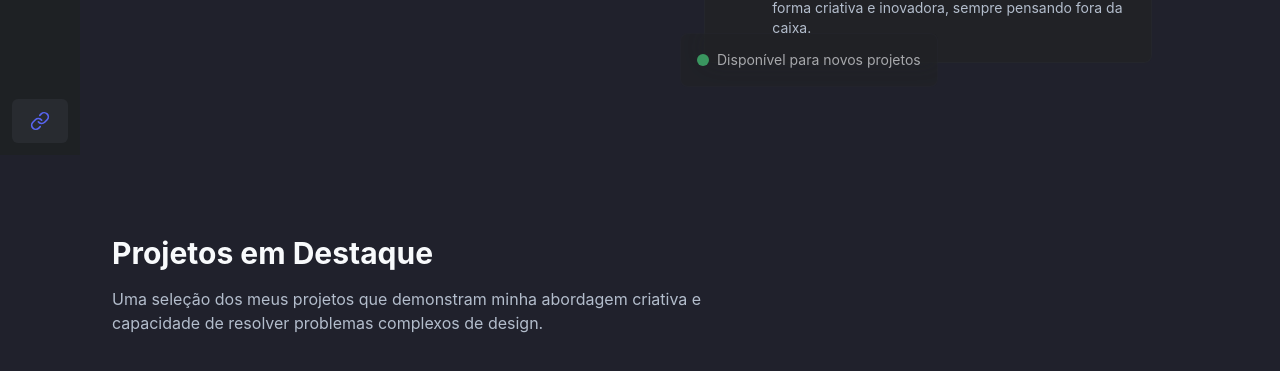
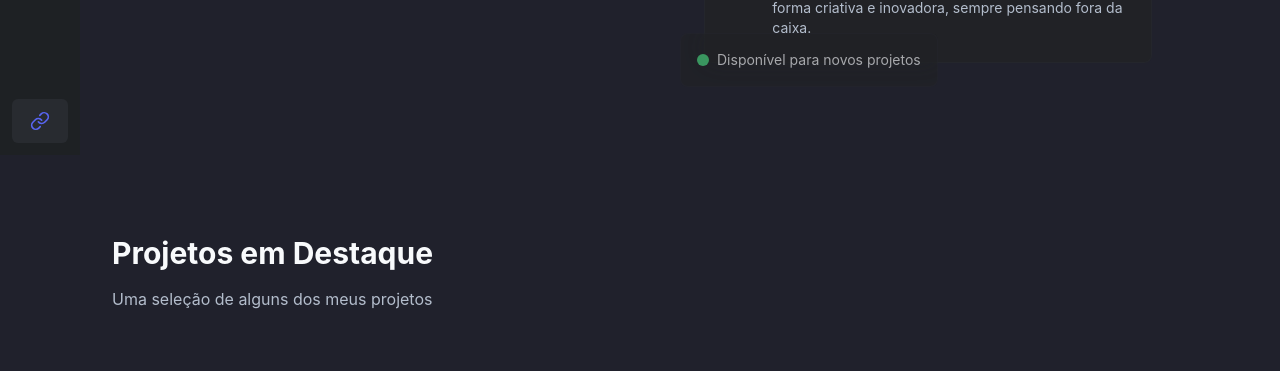
Before and after one commit to ColdTD/discord-design-ruhan, a React (Vite) app: page / in a window 1280 px wide. Shown: the part 645-1016 px from the top of the page. Built offline with nearby package versions, Linux system fonts and the light colour scheme.

Commit message:
Fix: Update project description
Update the description for the "Projetos em Destaque" section.

```diff
--- a/src/pages/Index.tsx
+++ b/src/pages/Index.tsx
@@ -1,4 +1,3 @@
-
 import React, { useState, useEffect } from 'react';
 import Navbar from '@/components/Navbar';
 import Sidebar from '@/components/Sidebar';
@@ -69,8 +68,7 @@ const Index: React.FC = () => {
           <div className="mb-12">
             <h2 className="text-3xl font-bold mb-4">Projetos em Destaque</h2>
             <p className="text-muted-foreground max-w-2xl">
-              Uma seleção dos meus projetos que demonstram minha abordagem criativa
-              e capacidade de resolver problemas complexos de design.
+              Uma seleção de alguns dos meus projetos
             </p>
           </div>
 
```
